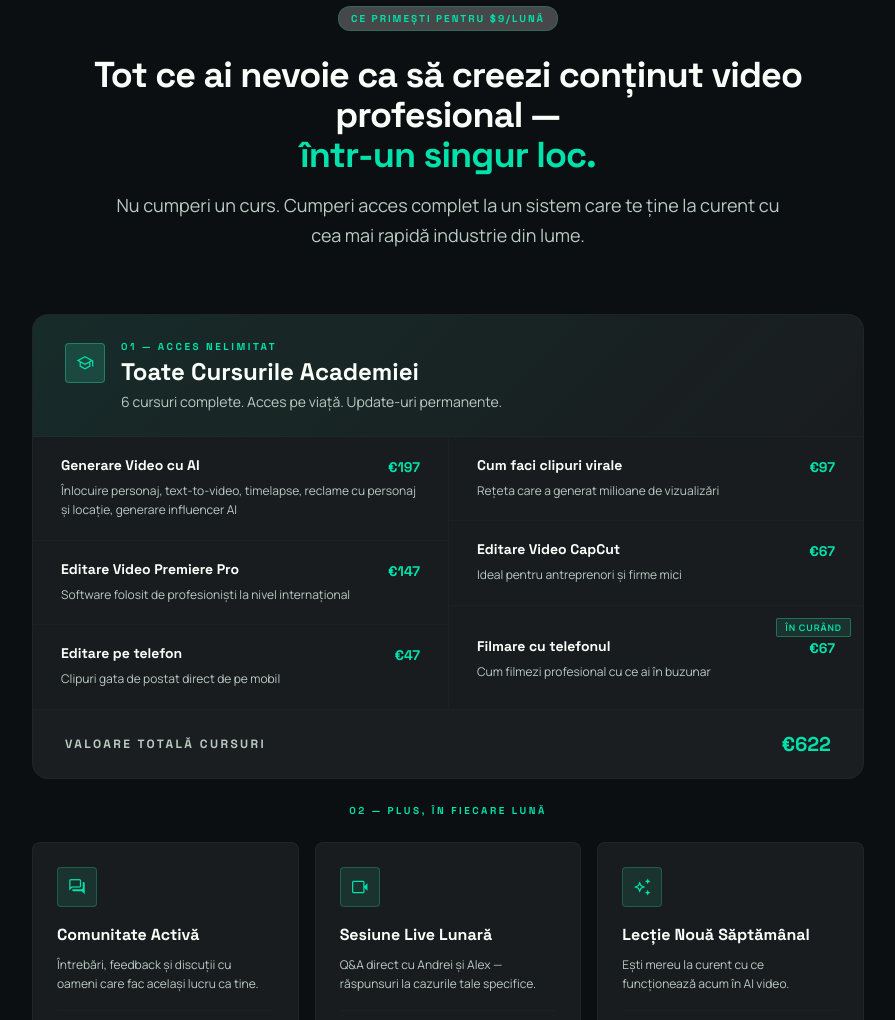
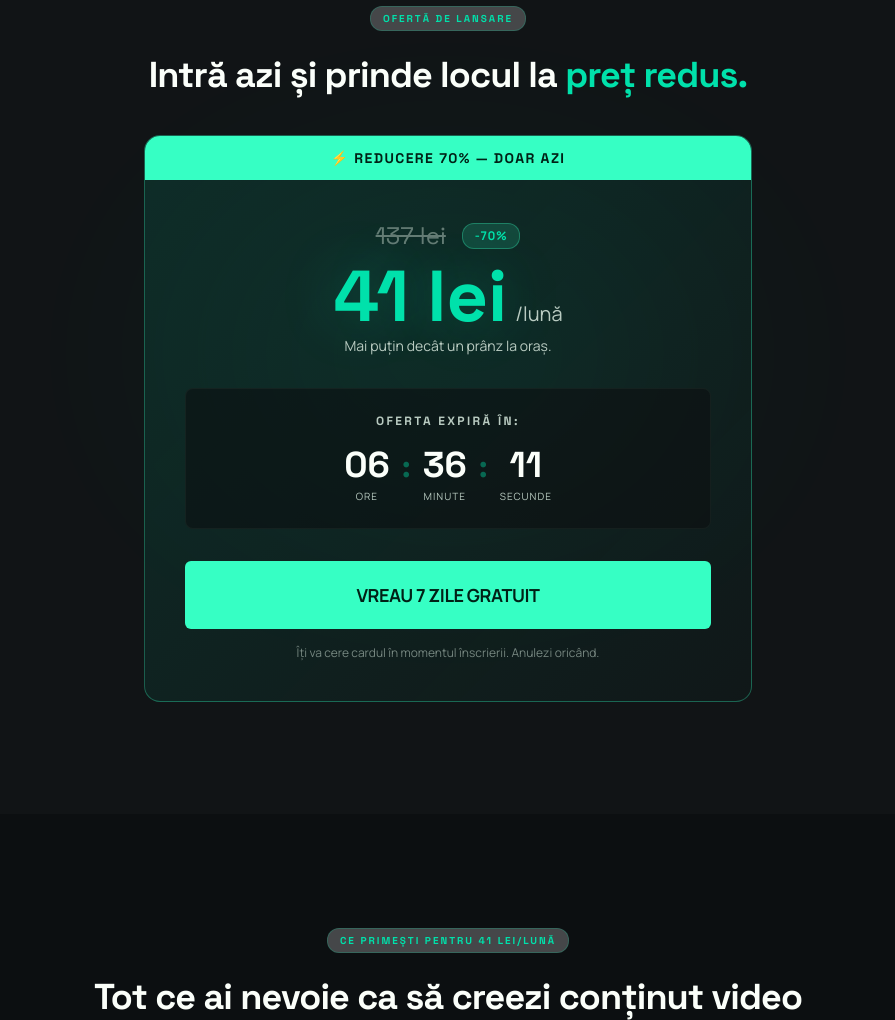
Before and after one commit to Spharror/ADVtest, a plain HTML site: page index.html in a window 1280 px wide. Shown: the part 4238-5258 px from the top of the page, without its empty margins (192-1087 px from the left). Drawn offline with nearby package versions, Linux system fonts and the light colour scheme.

Commit message:
Add files via upload

```diff
--- a/index.html
+++ b/index.html
@@ -346,7 +346,7 @@ var e=ttq._i[t]||[],n=0;n<ttq.methods.length;n++)ttq.setAndDefer(e,ttq.methods[n
         <div class="text-center mt-12">
             <p class="text-on-surface-variant text-base mb-8 max-w-2xl mx-auto">Acestea nu sunt clipuri pentru branduri cu bugete de milioane. Sunt exact tipul de conținut pe care îl poți crea tu, pentru afacerea ta, săptămâna viitoare.</p>
             <h3 class="text-2xl md:text-3xl font-headline font-bold text-primary mb-3">Vrei să creezi clipuri ca acestea pentru afacerea ta?</h3>
-            <p class="text-on-surface-variant mb-8">Intri gratuit. 7 zile. Dacă după 7 zile nu crezi că merită $9/lună, nu plătești nimic.</p>
+            <p class="text-on-surface-variant mb-8">Intri gratuit. 7 zile. Dacă după 7 zile nu crezi că merită 41 lei/lună, nu plătești nimic.</p>
             <a class="bg-primary-fixed text-on-primary-fixed px-10 py-4 rounded-md font-bold text-lg tracking-tight hover:bg-primary-fixed-dim transition-colors inline-block"
                href="https://www.skool.com/editare-video-5587/about?ref=ff1bffd1e5804078becc0d7792f183f3&utm_source=website&utm_medium=organic&utm_campaign=showcase"
                onclick="fbq('track', 'InitiateCheckout', {content_name: 'showcase_cta'}); ttq.track('InitiateCheckout', {content_name: 'showcase_cta'});">
@@ -463,6 +463,92 @@ var e=ttq._i[t]||[],n=0;n<ttq.methods.length;n++)ttq.setAndDefer(e,ttq.methods[n
     </div>
 </section>
 
+<!-- PRICING + TIMER SECTION -->
+<section class="py-28 bg-surface relative overflow-hidden">
+    <div class="absolute top-1/2 left-1/2 -translate-x-1/2 -translate-y-1/2 w-[700px] h-[400px] rounded-full opacity-10 blur-[120px]" style="background: radial-gradient(ellipse, #00e1ab 0%, transparent 70%);"></div>
+    <div class="relative max-w-2xl mx-auto px-8">
+
+        <div class="text-center mb-10">
+            <span class="inline-block px-3 py-1 bg-secondary-container text-[#00e1ab] rounded-full text-[10px] font-bold tracking-[0.2em] uppercase mb-6 font-headline border border-[#00e1ab]/20">
+                OFERTĂ DE LANSARE
+            </span>
+            <h2 class="text-3xl md:text-4xl font-headline font-bold text-primary tracking-tight">
+                Intră azi și prinde locul la <span class="text-primary-fixed-dim">preț redus.</span>
+            </h2>
+        </div>
+
+        <!-- Price card -->
+        <div class="rounded-2xl border border-primary-fixed/30 overflow-hidden relative" style="background: linear-gradient(135deg, rgba(0,225,171,0.12) 0%, rgba(0,225,171,0.02) 100%);">
+            <!-- Discount banner -->
+            <div class="bg-primary-fixed text-on-primary-fixed text-center py-3 font-headline font-bold text-sm uppercase tracking-widest">
+                ⚡ Reducere 70% — doar azi
+            </div>
+
+            <div class="p-10 text-center">
+                <!-- Prices -->
+                <div class="flex items-center justify-center gap-4 mb-2">
+                    <span class="text-2xl text-on-surface-variant line-through opacity-50 font-headline">137 lei</span>
+                    <span class="bg-primary-fixed/15 text-primary-fixed-dim text-xs font-bold px-3 py-1 rounded-full border border-primary-fixed/30 uppercase tracking-wider">-70%</span>
+                </div>
+                <div class="flex items-baseline justify-center gap-2 mb-1">
+                    <span class="text-6xl md:text-7xl font-headline font-bold text-primary-fixed-dim glow-text">41 lei</span>
+                    <span class="text-xl text-on-surface-variant">/lună</span>
+                </div>
+                <p class="text-on-surface-variant text-sm mb-8">Mai puțin decât un prânz la oraș.</p>
+
+                <!-- Timer -->
+                <div class="bg-surface-container-lowest/60 rounded-xl border border-outline-variant/20 p-6 mb-8">
+                    <p class="text-on-surface-variant text-xs uppercase tracking-[0.2em] font-bold font-headline mb-4">Oferta expiră în:</p>
+                    <div class="flex items-center justify-center gap-3" id="countdown">
+                        <div class="flex flex-col items-center">
+                            <span class="text-3xl md:text-4xl font-headline font-bold text-primary" id="cd-hours">00</span>
+                            <span class="text-on-surface-variant text-[10px] uppercase tracking-widest mt-1">Ore</span>
+                        </div>
+                        <span class="text-3xl font-headline font-bold text-primary-fixed-dim/40 -mt-4">:</span>
+                        <div class="flex flex-col items-center">
+                            <span class="text-3xl md:text-4xl font-headline font-bold text-primary" id="cd-minutes">00</span>
+                            <span class="text-on-surface-variant text-[10px] uppercase tracking-widest mt-1">Minute</span>
+                        </div>
+                        <span class="text-3xl font-headline font-bold text-primary-fixed-dim/40 -mt-4">:</span>
+                        <div class="flex flex-col items-center">
+                            <span class="text-3xl md:text-4xl font-headline font-bold text-primary" id="cd-seconds">00</span>
+                            <span class="text-on-surface-variant text-[10px] uppercase tracking-widest mt-1">Secunde</span>
+                        </div>
+                    </div>
+                </div>
+
+                <!-- CTA -->
+                <a class="block bg-primary-fixed text-on-primary-fixed px-12 py-5 rounded-md font-bold text-lg tracking-tight hover:bg-primary-fixed-dim transition-all active:scale-95 uppercase"
+                   href="https://www.skool.com/editare-video-5587/about?ref=ff1bffd1e5804078becc0d7792f183f3&utm_source=website&utm_medium=organic&utm_campaign=pricing_timer"
+                   onclick="fbq('track', 'InitiateCheckout', {content_name: 'pricing_timer_cta'}); ttq.track('InitiateCheckout', {content_name: 'pricing_timer_cta'});">
+                    Vreau 7 zile gratuit
+                </a>
+                <p class="text-on-surface-variant/60 text-xs mt-4">Îți va cere cardul în momentul înscrierii. Anulezi oricând.</p>
+            </div>
+        </div>
+
+    </div>
+</section>
+
+<script>
+function updateCountdown() {
+    const now = new Date();
+    const midnight = new Date(now);
+    midnight.setHours(24, 0, 0, 0); // next midnight
+    const diff = midnight - now;
+
+    const hours = Math.floor(diff / (1000 * 60 * 60));
+    const minutes = Math.floor((diff % (1000 * 60 * 60)) / (1000 * 60));
+    const seconds = Math.floor((diff % (1000 * 60)) / 1000);
+
+    document.getElementById('cd-hours').textContent = String(hours).padStart(2, '0');
+    document.getElementById('cd-minutes').textContent = String(minutes).padStart(2, '0');
+    document.getElementById('cd-seconds').textContent = String(seconds).padStart(2, '0');
+}
+updateCountdown();
+setInterval(updateCountdown, 1000);
+</script>
+
 <!-- VALUE STACK SECTION -->
 <section class="py-28 bg-surface-container-lowest">
     <div class="max-w-4xl mx-auto px-8">
@@ -470,7 +556,7 @@ var e=ttq._i[t]||[],n=0;n<ttq.methods.length;n++)ttq.setAndDefer(e,ttq.methods[n
         <!-- Header -->
         <div class="text-center mb-16">
             <span class="inline-block px-3 py-1 bg-secondary-container text-[#00e1ab] rounded-full text-[10px] font-bold tracking-[0.2em] uppercase mb-6 font-headline border border-[#00e1ab]/20">
-                CE PRIMEȘTI PENTRU $9/LUNĂ
+                CE PRIMEȘTI PENTRU 41 LEI/LUNĂ
             </span>
             <h2 class="text-3xl md:text-4xl font-headline font-bold text-primary tracking-tight mb-4">
                 Tot ce ai nevoie ca să creezi conținut video profesional —<br class="hidden md:block"> <span class="text-primary-fixed-dim">într-un singur loc.</span>
@@ -503,21 +589,21 @@ var e=ttq._i[t]||[],n=0;n<ttq.methods.length;n++)ttq.setAndDefer(e,ttq.methods[n
                     <div class="px-7 py-5 group hover:bg-surface-container/40 transition-colors">
                         <div class="flex items-start justify-between gap-4 mb-1">
                             <h4 class="text-primary font-headline font-bold text-sm leading-tight">Generare Video cu AI</h4>
-                            <span class="text-primary-fixed-dim font-headline font-bold text-sm whitespace-nowrap">€197</span>
+                            <span class="text-primary-fixed-dim font-headline font-bold text-sm whitespace-nowrap">500 lei</span>
                         </div>
                         <p class="text-on-surface-variant text-xs leading-relaxed">Înlocuire personaj, text-to-video, timelapse, reclame cu personaj și locație, generare influencer AI</p>
                     </div>
                     <div class="px-7 py-5 group hover:bg-surface-container/40 transition-colors">
                         <div class="flex items-start justify-between gap-4 mb-1">
                             <h4 class="text-primary font-headline font-bold text-sm leading-tight">Editare Video Premiere Pro</h4>
-                            <span class="text-primary-fixed-dim font-headline font-bold text-sm whitespace-nowrap">€147</span>
+                            <span class="text-primary-fixed-dim font-headline font-bold text-sm whitespace-nowrap">400 lei</span>
                         </div>
                         <p class="text-on-surface-variant text-xs leading-relaxed">Software folosit de profesioniști la nivel internațional</p>
                     </div>
                     <div class="px-7 py-5 group hover:bg-surface-container/40 transition-colors">
                         <div class="flex items-start justify-between gap-4 mb-1">
                             <h4 class="text-primary font-headline font-bold text-sm leading-tight">Editare pe telefon</h4>
-                            <span class="text-primary-fixed-dim font-headline font-bold text-sm whitespace-nowrap">€47</span>
+                            <span class="text-primary-fixed-dim font-headline font-bold text-sm whitespace-nowrap">90 lei</span>
                         </div>
                         <p class="text-on-surface-variant text-xs leading-relaxed">Clipuri gata de postat direct de pe mobil</p>
                     </div>
@@ -527,14 +613,14 @@ var e=ttq._i[t]||[],n=0;n<ttq.methods.length;n++)ttq.setAndDefer(e,ttq.methods[n
                     <div class="px-7 py-5 group hover:bg-surface-container/40 transition-colors">
                         <div class="flex items-start justify-between gap-4 mb-1">
                             <h4 class="text-primary font-headline font-bold text-sm leading-tight">Cum faci clipuri virale</h4>
-                            <span class="text-primary-fixed-dim font-headline font-bold text-sm whitespace-nowrap">€97</span>
+                            <span class="text-primary-fixed-dim font-headline font-bold text-sm whitespace-nowrap">150 lei</span>
                         </div>
                         <p class="text-on-surface-variant text-xs leading-relaxed">Rețeta care a generat milioane de vizualizări</p>
                     </div>
                     <div class="px-7 py-5 group hover:bg-surface-container/40 transition-colors">
                         <div class="flex items-start justify-between gap-4 mb-1">
                             <h4 class="text-primary font-headline font-bold text-sm leading-tight">Editare Video CapCut</h4>
-                            <span class="text-primary-fixed-dim font-headline font-bold text-sm whitespace-nowrap">€67</span>
+                            <span class="text-primary-fixed-dim font-headline font-bold text-sm whitespace-nowrap">130 lei</span>
                         </div>
                         <p class="text-on-surface-variant text-xs leading-relaxed">Ideal pentru antreprenori și firme mici</p>
                     </div>
@@ -542,7 +628,7 @@ var e=ttq._i[t]||[],n=0;n<ttq.methods.length;n++)ttq.setAndDefer(e,ttq.methods[n
                         <span class="absolute top-3 right-3 text-[9px] font-bold uppercase tracking-widest text-primary-fixed-dim bg-primary-fixed/10 border border-primary-fixed/30 px-2 py-0.5 rounded">În curând</span>
                         <div class="flex items-start justify-between gap-4 mb-1 mt-3">
                             <h4 class="text-primary font-headline font-bold text-sm leading-tight">Filmare cu telefonul</h4>
-                            <span class="text-primary-fixed-dim font-headline font-bold text-sm whitespace-nowrap">€67</span>
+                            <span class="text-primary-fixed-dim font-headline font-bold text-sm whitespace-nowrap">130 lei</span>
                         </div>
                         <p class="text-on-surface-variant text-xs leading-relaxed">Cum filmezi profesional cu ce ai în buzunar</p>
                     </div>
@@ -552,7 +638,7 @@ var e=ttq._i[t]||[],n=0;n<ttq.methods.length;n++)ttq.setAndDefer(e,ttq.methods[n
             <!-- Footer: subtotal -->
             <div class="px-8 py-5 bg-surface-container/60 border-t border-outline-variant/10 flex items-center justify-between">
                 <span class="text-on-surface-variant text-xs uppercase tracking-[0.2em] font-bold font-headline">Valoare totală cursuri</span>
-                <span class="text-primary-fixed-dim font-headline font-bold text-xl">€622</span>
+                <span class="text-primary-fixed-dim font-headline font-bold text-xl">1.400 lei</span>
             </div>
         </div>
 
@@ -568,7 +654,7 @@ var e=ttq._i[t]||[],n=0;n<ttq.methods.length;n++)ttq.setAndDefer(e,ttq.methods[n
                     <h4 class="text-primary font-headline font-bold text-base mb-2">Comunitate Activă</h4>
                     <p class="text-on-surface-variant text-xs leading-relaxed mb-4">Întrebări, feedback și discuții cu oameni care fac același lucru ca tine.</p>
                     <div class="flex items-baseline gap-1 pt-3 border-t border-outline-variant/10">
-                        <span class="text-primary-fixed-dim font-headline font-bold text-lg">€29</span>
+                        <span class="text-primary-fixed-dim font-headline font-bold text-lg">50 lei</span>
                         <span class="text-on-surface-variant text-xs">/lună valoare</span>
                     </div>
                 </div>
@@ -580,7 +666,7 @@ var e=ttq._i[t]||[],n=0;n<ttq.methods.length;n++)ttq.setAndDefer(e,ttq.methods[n
                     <h4 class="text-primary font-headline font-bold text-base mb-2">Sesiune Live Lunară</h4>
                     <p class="text-on-surface-variant text-xs leading-relaxed mb-4">Q&A direct cu Andrei și Alex — răspunsuri la cazurile tale specifice.</p>
                     <div class="flex items-baseline gap-1 pt-3 border-t border-outline-variant/10">
-                        <span class="text-primary-fixed-dim font-headline font-bold text-lg">€49</span>
+                        <span class="text-primary-fixed-dim font-headline font-bold text-lg">125 lei</span>
                         <span class="text-on-surface-variant text-xs">/lună valoare</span>
                     </div>
                 </div>
@@ -592,7 +678,7 @@ var e=ttq._i[t]||[],n=0;n<ttq.methods.length;n++)ttq.setAndDefer(e,ttq.methods[n
                     <h4 class="text-primary font-headline font-bold text-base mb-2">Lecție Nouă Săptămânal</h4>
                     <p class="text-on-surface-variant text-xs leading-relaxed mb-4">Ești mereu la curent cu ce funcționează acum în AI video.</p>
                     <div class="flex items-baseline gap-1 pt-3 border-t border-outline-variant/10">
-                        <span class="text-primary-fixed-dim font-headline font-bold text-lg">€19</span>
+                        <span class="text-primary-fixed-dim font-headline font-bold text-lg">40 lei</span>
                         <span class="text-on-surface-variant text-xs">/lună valoare</span>
                     </div>
                 </div>
@@ -607,13 +693,13 @@ var e=ttq._i[t]||[],n=0;n<ttq.methods.length;n++)ttq.setAndDefer(e,ttq.methods[n
                 <div>
                     <p class="text-on-surface-variant text-xs uppercase tracking-[0.2em] font-bold font-headline mb-2">Total valoare</p>
                     <p class="text-4xl md:text-5xl font-headline font-bold">
-                        <span class="text-on-surface-variant line-through opacity-50">€719+</span>
+                        <span class="text-on-surface-variant line-through opacity-50">1.615 lei</span>
                     </p>
                 </div>
                 <div class="md:text-right">
                     <p class="text-on-surface-variant text-xs uppercase tracking-[0.2em] font-bold font-headline mb-2">Tu plătești doar</p>
                     <p class="text-4xl md:text-5xl font-headline font-bold text-primary-fixed-dim glow-text">
-                        $9<span class="text-2xl text-on-surface-variant">/lună</span>
+                        41 lei<span class="text-2xl text-on-surface-variant">/lună</span>
                     </p>
                 </div>
             </div>
@@ -621,7 +707,7 @@ var e=ttq._i[t]||[],n=0;n<ttq.methods.length;n++)ttq.setAndDefer(e,ttq.methods[n
 
         <!-- Price anchoring -->
         <div class="bg-surface-container rounded-xl border border-outline-variant/20 p-8 mb-12 text-center space-y-2">
-            <p class="text-on-surface-variant leading-relaxed">O singură zi de filmare costă <strong class="text-primary">150–500€</strong>.</p>
+            <p class="text-on-surface-variant leading-relaxed">O singură zi de filmare costă <strong class="text-primary">750–2.500 lei</strong>.</p>
             <p class="text-on-surface-variant leading-relaxed">Un abonament la Academia de Video costă <strong class="text-primary">mai puțin decât un prânz pe săptămână</strong>.</p>
             <p class="text-on-surface-variant leading-relaxed">Și îți dă skillul să <strong class="text-primary">nu mai ai nevoie niciodată de echipa de filmare.</strong></p>
         </div>
@@ -654,7 +740,7 @@ var e=ttq._i[t]||[],n=0;n<ttq.methods.length;n++)ttq.setAndDefer(e,ttq.methods[n
         <!-- Two col: image + story -->
         <div class="grid grid-cols-1 md:grid-cols-2 gap-16 items-start mb-16">
             <div class="aspect-video rounded-2xl overflow-hidden border border-outline-variant/20">
-                <iframe class="w-full h-full" src="https://www.youtube.com/embed/AHJ-BUaug1E?si=j8aXlHMBUtbuArLo" title="Academia de Video — Ce găsești pe Skool" frameborder="0" allow="accelerometer; autoplay; clipboard-write; encrypted-media; gyroscope; picture-in-picture; web-share" referrerpolicy="strict-origin-when-cross-origin" allowfullscreen></iframe>
+                <iframe class="w-full h-full" src="https://www.youtube.com/embed/AHJ-BUaug1E?si=j8aXlHMBUtbuArLo&controls=0&modestbranding=1&rel=0" title="Academia de Video — Ce găsești pe Skool" frameborder="0" allow="accelerometer; autoplay; clipboard-write; encrypted-media; gyroscope; picture-in-picture; web-share" referrerpolicy="strict-origin-when-cross-origin" allowfullscreen></iframe>
             </div>
             <div class="space-y-5 text-on-surface-variant leading-relaxed text-base">
                 <p>Suntem Andrei și Alex. Lucrăm în domeniul producției video din 2015.</p>
```
